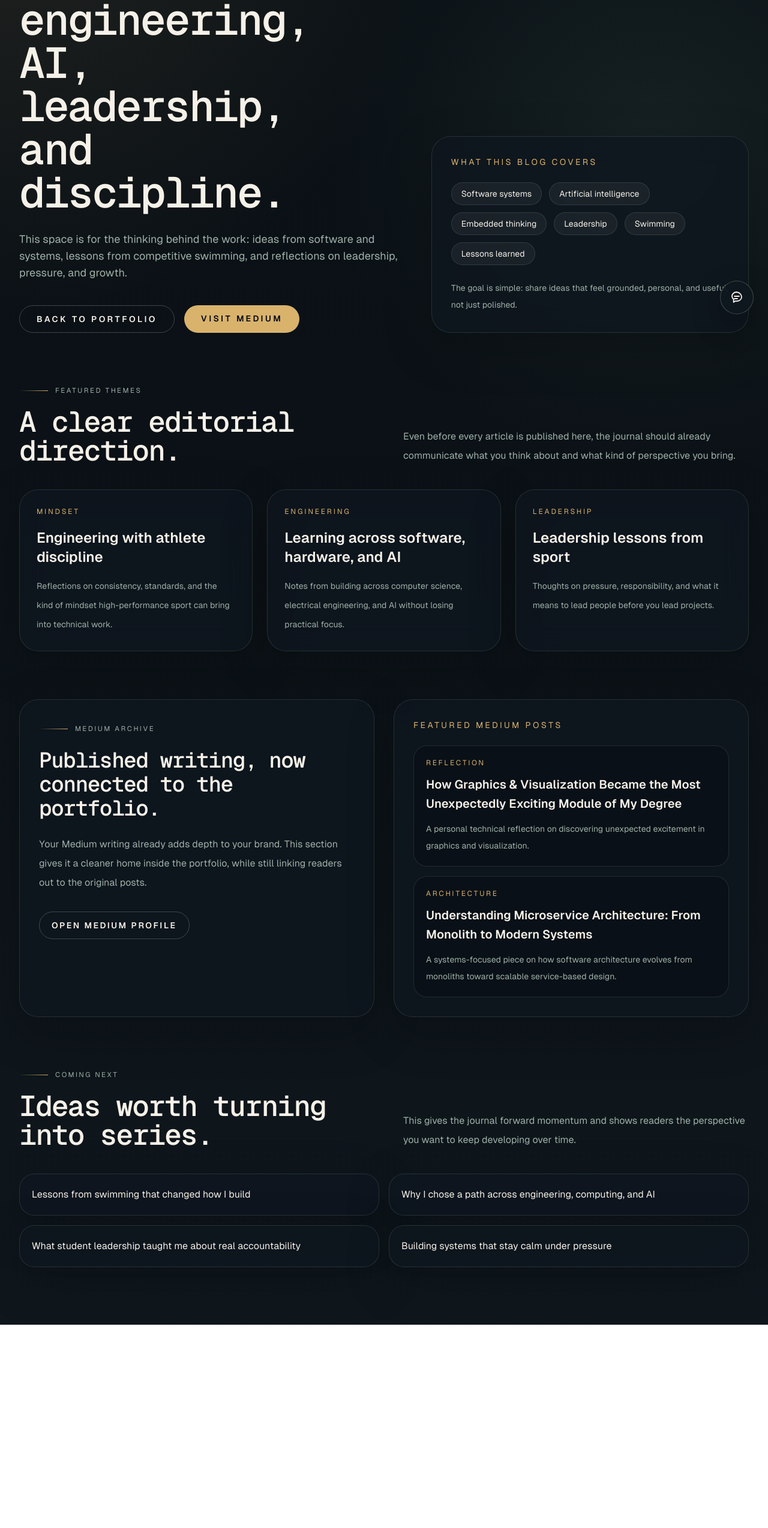
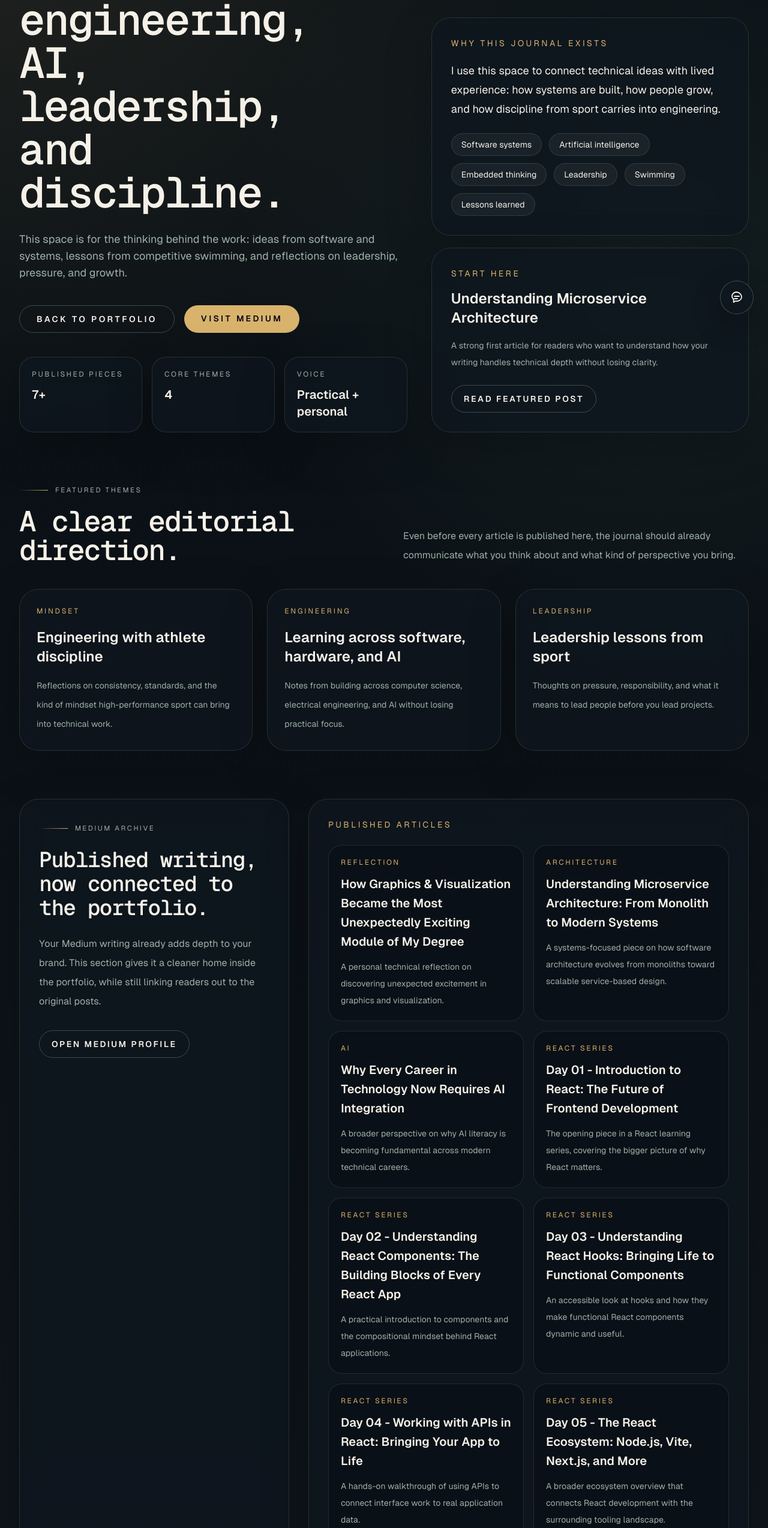
Before and after one commit to MPcooray/portfolio, a Next.js app: page /blog in a window 1280 px wide. Shown: the part 252-2800 px from the top of the page at 60% size. Before the commit the page ends 2461 px from the top, so only its background shows below. Built offline with nearby package versions, Linux system fonts and the light colour scheme.

Commit message:
Update blog page with writing signals and new Medium posts; adjust sitemap URLs

```diff
--- a/app/blog/page.tsx
+++ b/app/blog/page.tsx
@@ -24,6 +24,12 @@ const featuredThemes = [
   },
 ]
 
+const writingSignals = [
+  { label: 'Published pieces', value: '7+' },
+  { label: 'Core themes', value: '4' },
+  { label: 'Voice', value: 'Practical + personal' },
+]
+
 const mediumPosts = [
   {
     title: 'How Graphics & Visualization Became the Most Unexpectedly Exciting Module of My Degree',
@@ -36,6 +42,42 @@ const mediumPosts = [
     href: 'https://medium.com/@manulacooray/understanding-microservice-architecture-from-monolith-to-modern-systems-6712530b3318',
     type: 'Architecture',
     note: 'A systems-focused piece on how software architecture evolves from monoliths toward scalable service-based design.',
+  },
+  {
+    title: 'Why Every Career in Technology Now Requires AI Integration',
+    href: 'https://medium.com/@manulacooray/why-every-career-in-technology-now-requires-ai-integration-9079c45fb476',
+    type: 'AI',
+    note: 'A broader perspective on why AI literacy is becoming fundamental across modern technical careers.',
+  },
+  {
+    title: 'Day 01 - Introduction to React: The Future of Frontend Development',
+    href: 'https://medium.com/@manulacooray/%EF%B8%8F-day-01-introduction-to-react-the-future-of-frontend-development-30cd783dd743',
+    type: 'React Series',
+    note: 'The opening piece in a React learning series, covering the bigger picture of why React matters.',
+  },
+  {
+    title: 'Day 02 - Understanding React Components: The Building Blocks of Every React App',
+    href: 'https://medium.com/@manulacooray/%EF%B8%8F-day-02-understanding-react-components-the-building-blocks-of-every-react-app-7eb589f811d0',
+    type: 'React Series',
+    note: 'A practical introduction to components and the compositional mindset behind React applications.',
+  },
+  {
+    title: 'Day 03 - Understanding React Hooks: Bringing Life to Functional Components',
+    href: 'https://medium.com/@manulacooray/%EF%B8%8F-day-03-understanding-react-hooks-bringing-life-to-functional-components-41f7b150673f',
+    type: 'React Series',
+    note: 'An accessible look at hooks and how they make functional React components dynamic and useful.',
+  },
+  {
+    title: 'Day 04 - Working with APIs in React: Bringing Your App to Life',
+    href: 'https://medium.com/@manulacooray/%EF%B8%8F-day-04-working-with-apis-in-react-bringing-your-app-to-life-6d06f4c732f7',
+    type: 'React Series',
+    note: 'A hands-on walkthrough of using APIs to connect interface work to real application data.',
+  },
+  {
+    title: 'Day 05 - The React Ecosystem: Node.js, Vite, Next.js, and More',
+    href: 'https://medium.com/@manulacooray/%EF%B8%8F-day-05-the-react-ecosystem-node-js-vite-next-js-and-more-425e1744da55',
+    type: 'React Series',
+    note: 'A broader ecosystem overview that connects React development with the surrounding tooling landscape.',
   },
 ]
 
@@ -83,11 +125,29 @@ export default function BlogPage() {
                 Visit Medium
               </a>
             </div>
+
+            <div className="mt-10 grid gap-4 sm:grid-cols-3">
+              {writingSignals.map((signal) => (
+                <div key={signal.label} className="glass-panel rounded-[1.5rem] p-5">
+                  <p className="text-xs uppercase tracking-[0.22em] text-[color:var(--muted)]">
+                    {signal.label}
+                  </p>
+                  <p className="mt-3 text-xl font-semibold text-[color:var(--text)]">
+                    {signal.value}
+                  </p>
+                </div>
+              ))}
+            </div>
           </div>
 
+          <div className="grid gap-5">
             <div className="glass-panel rounded-[2rem] p-8">
               <p className="text-sm uppercase tracking-[0.24em] text-[color:var(--accent)]">
-              What this blog covers
+                Why this journal exists
+              </p>
+              <p className="mt-5 text-lg leading-8 text-[color:var(--text)]">
+                I use this space to connect technical ideas with lived experience: how systems are
+                built, how people grow, and how discipline from sport carries into engineering.
               </p>
               <div className="mt-6 flex flex-wrap gap-3">
                 {['Software systems', 'Artificial intelligence', 'Embedded thinking', 'Leadership', 'Swimming', 'Lessons learned'].map((topic) => (
@@ -99,10 +159,28 @@ export default function BlogPage() {
                   </span>
                 ))}
               </div>
-            <p className="mt-6 text-sm leading-7 text-[color:var(--muted)]">
-              The goal is simple: share ideas that feel grounded, personal, and useful, not just
-              polished.
+            </div>
+
+            <div className="glass-panel rounded-[2rem] p-8">
+              <p className="text-sm uppercase tracking-[0.24em] text-[color:var(--accent)]">
+                Start here
               </p>
+              <h2 className="mt-4 text-2xl font-semibold text-[color:var(--text)]">
+                Understanding Microservice Architecture
+              </h2>
+              <p className="mt-4 text-sm leading-7 text-[color:var(--muted)]">
+                A strong first article for readers who want to understand how your writing handles
+                technical depth without losing clarity.
+              </p>
+              <a
+                href="https://medium.com/@manulacooray/understanding-microservice-architecture-from-monolith-to-modern-systems-6712530b3318"
+                target="_blank"
+                rel="noopener noreferrer"
+                className="mt-6 inline-flex rounded-full border border-[color:var(--border-strong)] px-5 py-3 text-sm font-semibold uppercase tracking-[0.18em] text-[color:var(--text)]"
+              >
+                Read Featured Post
+              </a>
+            </div>
           </div>
         </section>
 
@@ -137,7 +215,7 @@ export default function BlogPage() {
           </div>
         </section>
 
-        <section id="medium-archive" className="mt-20 grid gap-8 lg:grid-cols-[1fr_1fr]">
+        <section id="medium-archive" className="mt-20 grid gap-8 lg:grid-cols-[0.76fr_1.24fr]">
           <div className="glass-panel rounded-[2rem] p-8">
             <span className="eyebrow">Medium archive</span>
             <h2 className="section-title mt-6 text-4xl font-semibold text-[color:var(--text)]">
@@ -159,9 +237,9 @@ export default function BlogPage() {
 
           <div className="glass-panel rounded-[2rem] p-8">
             <p className="text-sm uppercase tracking-[0.24em] text-[color:var(--accent)]">
-              Featured Medium posts
+              Published articles
             </p>
-            <div className="mt-6 space-y-4">
+            <div className="mt-6 grid gap-4 md:grid-cols-2">
               {mediumPosts.map((post) => (
                 <a
                   key={post.href}
```
Also changed, not shown: 2 other files (tests, documents, lock files or other folders). Lines whose indentation alone changed are shown as unchanged.
